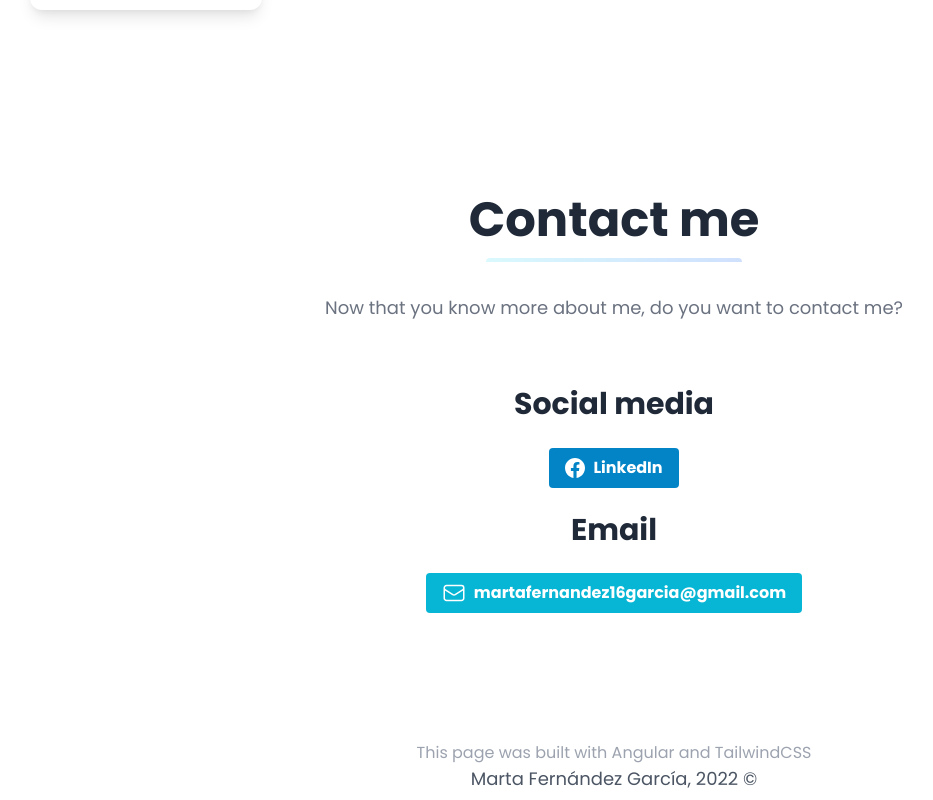
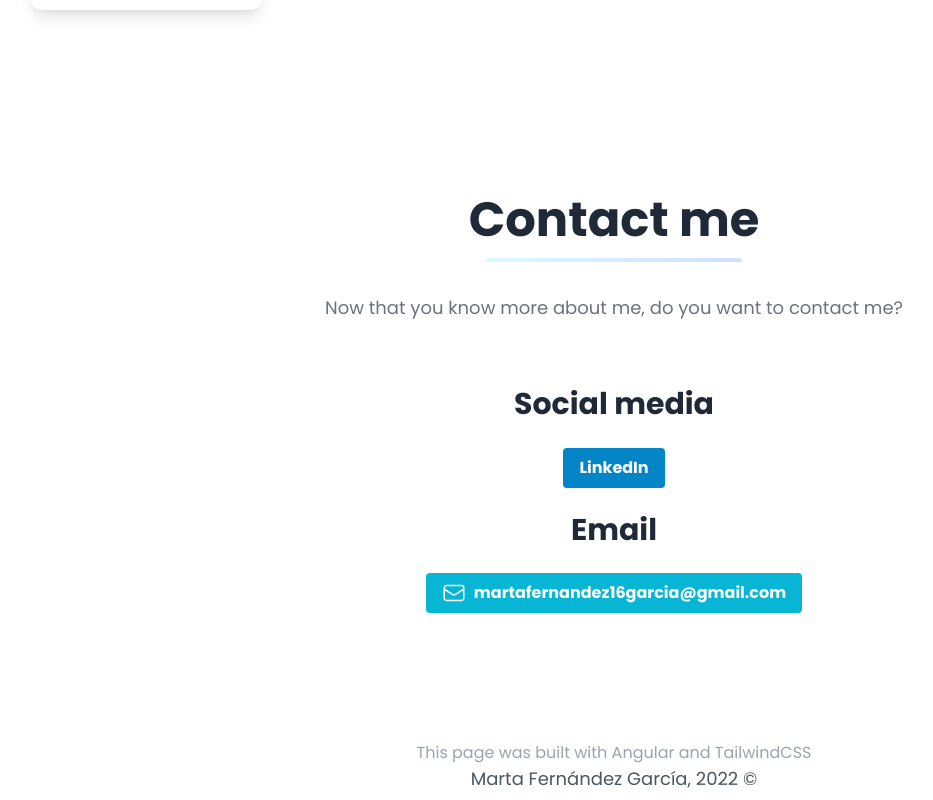
Before and after one commit to mfernandezgarcia/mfernandezgarcia.github.io, an Angular app: page / in a window 1280 px wide. Shown: the part 3082-3882 px from the top of the page, without its empty margins (26-959 px from the left). Built offline with nearby package versions, Linux system fonts and the light colour scheme.

Commit message:
Delete facebook icon

```diff
--- a/src/app/features/contact/contact.component.html
+++ b/src/app/features/contact/contact.component.html
@@ -16,7 +16,6 @@
 
       <div class="flex items-center justify-center space-x-3 py-4">
         <a target="_blank" href="https://www.linkedin.com/in/marta-fernández-garc%C3%ADa-5413b0188/" class="bg-sky-600 px-4 py-2 font-semibold text-white inline-flex items-center space-x-2 rounded">
-          <svg class="w-5 h-5 fill-current" role="img" xmlns="http://www.w3.org/2000/svg" viewBox="0 0 24 24"><path d="M24 12.073c0-6.627-5.373-12-12-12s-12 5.373-12 12c0 5.99 4.388 10.954 10.125 11.854v-8.385H7.078v-3.47h3.047V9.43c0-3.007 1.792-4.669 4.533-4.669 1.312 0 2.686.235 2.686.235v2.953H15.83c-1.491 0-1.956.925-1.956 1.874v2.25h3.328l-.532 3.47h-2.796v8.385C19.612 23.027 24 18.062 24 12.073z"/></svg>
           <span>LinkedIn</span>
         </a>
       </div>
```
